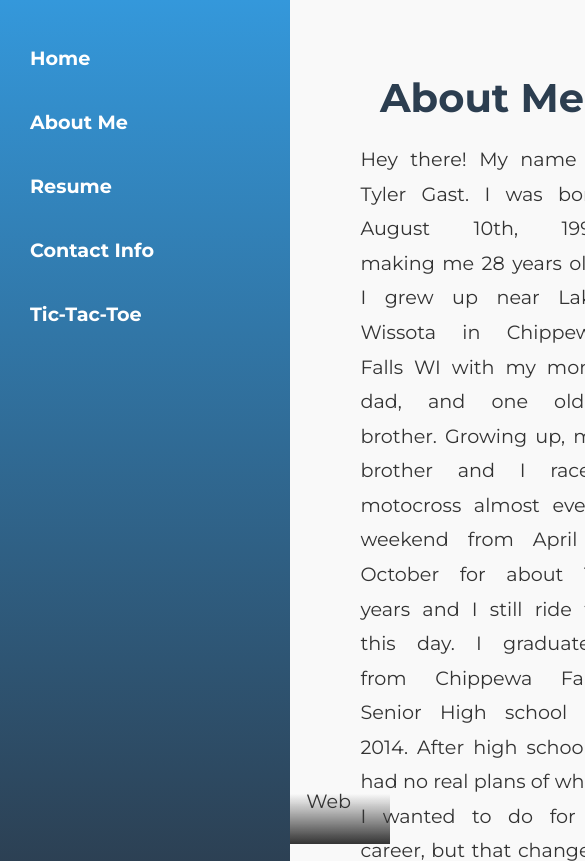
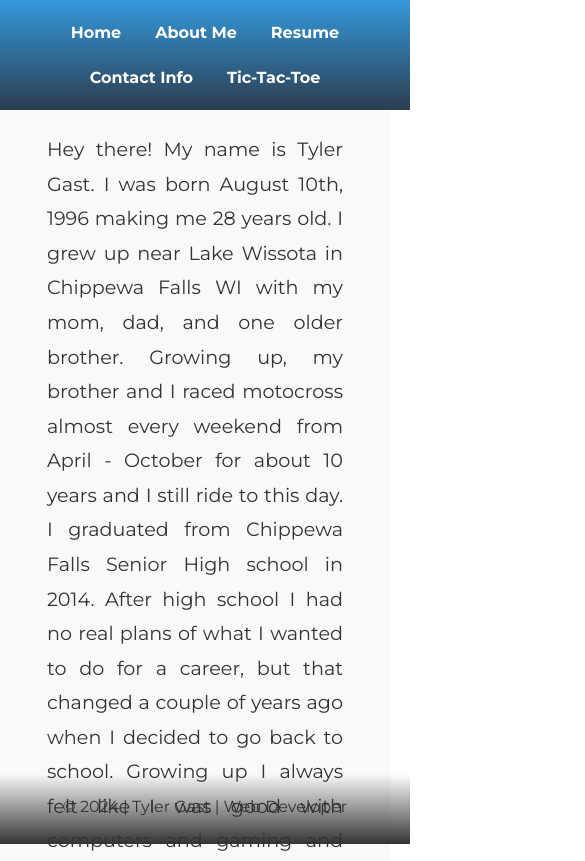
Before and after one commit to tgast2/sampleWebsite, a plain HTML site: page frontend/html/about.html in a window 390 px wide. Shown: the top 861 px of the page, 585 px wide, since content can reach past the window. Drawn offline with Linux system fonts and the light colour scheme.

Commit message:
Fix responsive CSS

```diff
--- a/frontend/css/mediaQueries.css
+++ b/frontend/css/mediaQueries.css
@@ -14,6 +14,7 @@
     }
 
     nav {
+        position: fixed;
         width: 100%;
         height: auto;
         padding: 10px;
--- a/frontend/html/about.html
+++ b/frontend/html/about.html
@@ -11,25 +11,25 @@
     <link rel="stylesheet" href="../css/dropdown.css">
     <link rel="stylesheet" href="../css/gradPic.css">
     <link rel="stylesheet" href="../css/footer.css">
+    <link rel="stylesheet" href="../css/mediaQueries.css">
     <link href="https://fonts.googleapis.com/css2?family=Montserrat:wght@400;700&display=swap" rel="stylesheet">
 </head>
 <body>
 <header>
     <nav>
-        <ul>
+        <ul id="nav-links">
             <li><a href="../../index.html">Home</a></li>
-
             <li class="dropdown">
-                <a href="about.html" class="dropdown-toggle">About Me</a>
+                <a href="../../frontend/html/about.html" class="dropdown-toggle">About Me</a>
                 <ul class="dropdown-menu">
-                    <li><a href="family.html">My Family</a></li>
-                    <li><a href="pets.html">Our Pets</a></li>
-                    <li><a href="hobbies.html">Hobbies</a></li>
+                    <li><a href="../../frontend/html/family.html">My Family</a></li>
+                    <li><a href="../../frontend/html/pets.html">Our Pets</a></li>
+                    <li><a href="../../frontend/html/hobbies.html">Hobbies</a></li>
                 </ul>
             </li>
-            <li><a href="resume.html">Resume</a></li>
-            <li><a href="contact.html">Contact Info</a></li>
-            <li><a href="tictactoe.html">Tic-Tac-Toe</a></li>
+            <li><a href="../../frontend/html/resume.html">Resume</a></li>
+            <li><a href="../../frontend/html/contact.html">Contact Info</a></li>
+            <li><a href="../../frontend/html/tictactoe.html">Tic-Tac-Toe</a></li>
         </ul>
     </nav>
 </header>
```
Also changed, not shown: frontend/html/contact.html (+9 -8 lines), frontend/html/family.html (+8 -8 lines), frontend/html/hobbies.html (+8 -8 lines), frontend/html/pets.html (+8 -8 lines), frontend/html/resume.html (+9 -8 lines), frontend/html/tictactoe.html (+9 -8 lines).
